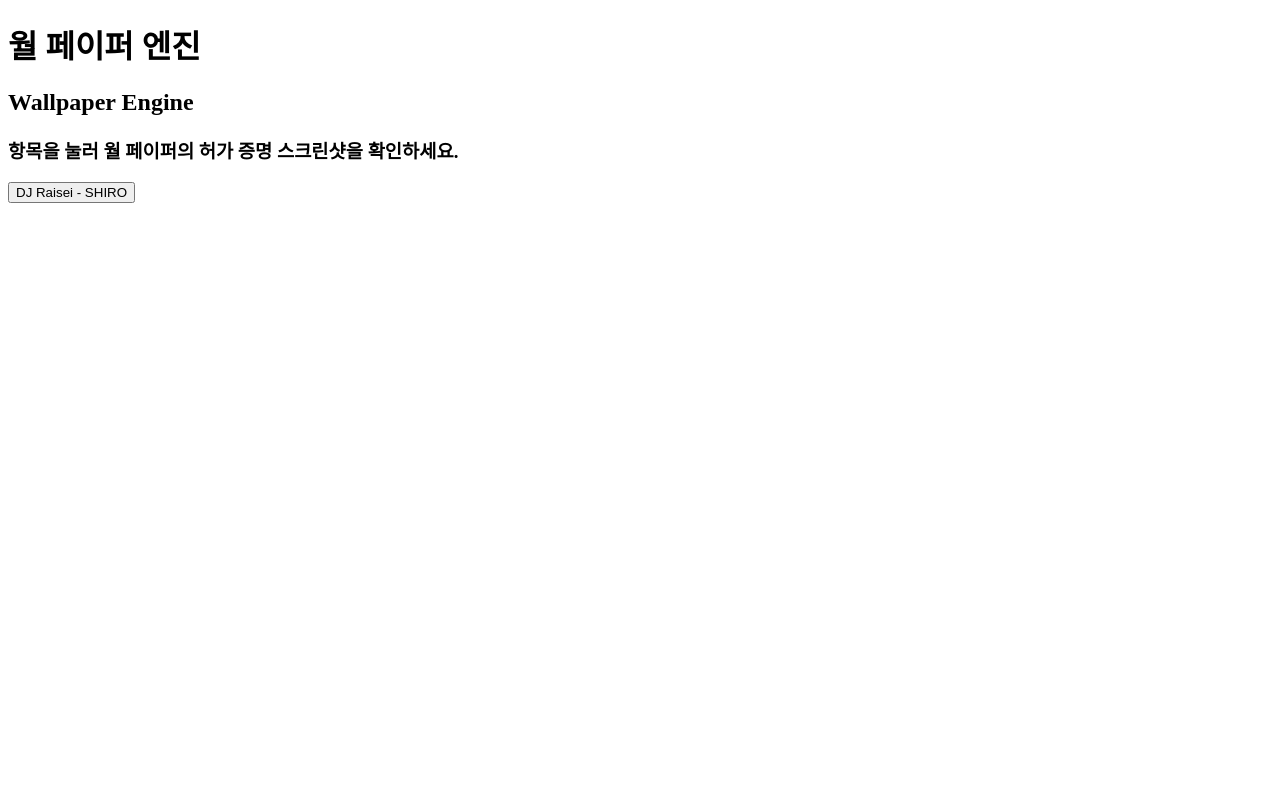
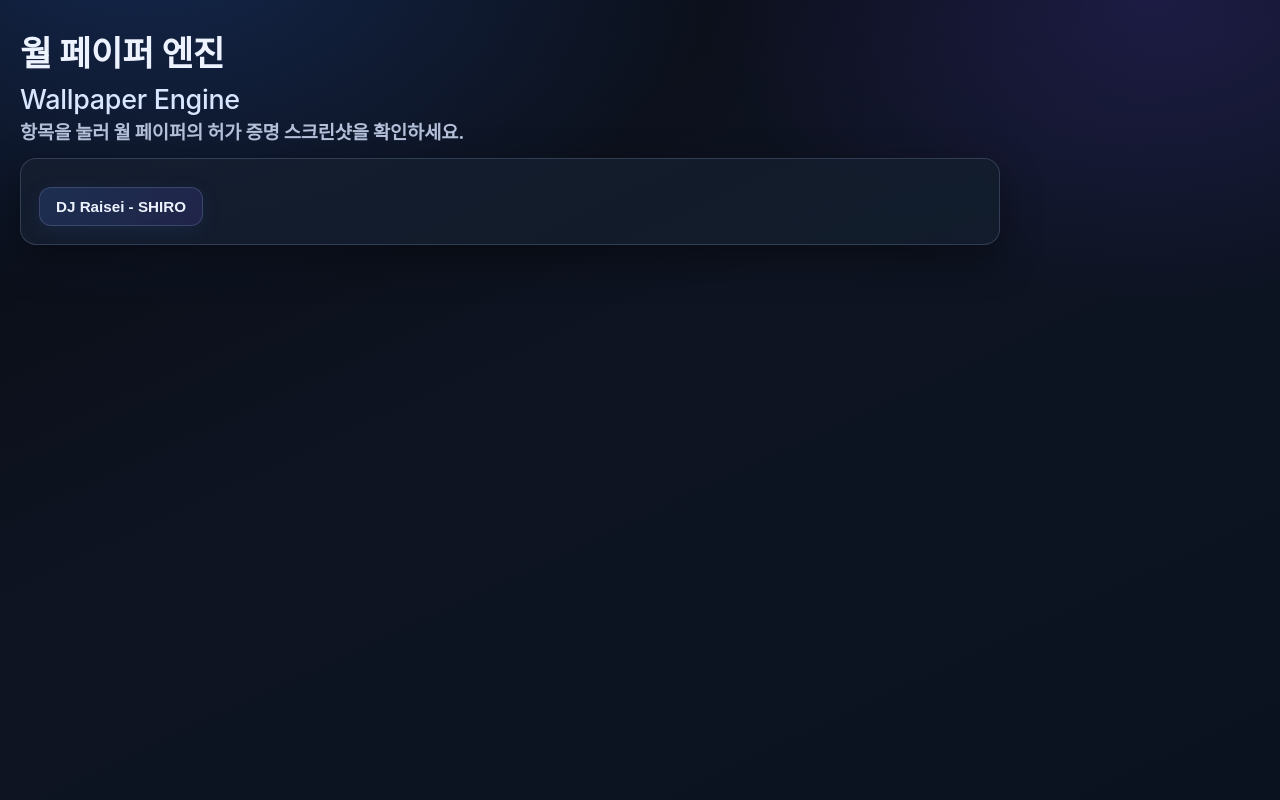
Before and after one commit to HaeengIn/mypage, a FastAPI app: page /license/wppengine in a window 1280 px wide. Run offline with FastAPI, Linux system fonts and the light colour scheme.

Commit message:
Redesign site with modern dark mode CSS and page styles

```diff
--- /dev/null
+++ b/static/css/help/dollimpan.css
@@ -0,0 +1,6 @@
+p {
+    background: linear-gradient(160deg, rgba(25, 36, 55, 0.72), rgba(19, 29, 44, 0.95));
+    border: 1px solid rgba(132, 158, 206, 0.25);
+    border-radius: 14px;
+    padding: 16px;
+}
--- /dev/null
+++ b/static/css/license/index.css
@@ -0,0 +1,5 @@
+body > div {
+    display: flex;
+    flex-wrap: wrap;
+    gap: 10px;
+}
--- /dev/null
+++ b/static/css/license/wppengine/index.css
@@ -0,0 +1,5 @@
+h2 {
+    margin-top: -6px;
+    margin-bottom: 4px;
+    font-weight: 500;
+}
--- a/static/css/style.css
+++ b/static/css/style.css
@@ -0,0 +1,137 @@
+:root {
+    --bg-primary: #0b0f17;
+    --bg-secondary: #131b2b;
+    --bg-tertiary: #1a2538;
+    --text-primary: #edf2ff;
+    --text-secondary: #b4c0d9;
+    --accent: #6ea8fe;
+    --accent-strong: #8ab6ff;
+    --border: rgba(145, 167, 207, 0.24);
+    --shadow: 0 14px 40px rgba(0, 0, 0, 0.4);
+    --radius: 16px;
+}
+
+* {
+    box-sizing: border-box;
+}
+
+html,
+body {
+    margin: 0;
+    padding: 0;
+    min-height: 100%;
+}
+
+body {
+    font-family: "Pretendard", "Noto Sans KR", "Apple SD Gothic Neo", -apple-system, BlinkMacSystemFont, "Segoe UI", sans-serif;
+    color: var(--text-primary);
+    background:
+        radial-gradient(1100px 700px at 10% -10%, rgba(56, 123, 251, 0.26), transparent 55%),
+        radial-gradient(900px 600px at 90% 0%, rgba(108, 72, 255, 0.16), transparent 50%),
+        linear-gradient(155deg, #080b12 0%, #0e1422 45%, #0a1220 100%);
+    line-height: 1.6;
+    padding: 32px 20px 48px;
+    transition: background 0.35s ease;
+}
+
+main,
+section,
+article,
+div {
+    max-width: 980px;
+}
+
+h1,
+h2,
+h3,
+h4 {
+    line-height: 1.25;
+    letter-spacing: -0.01em;
+    margin: 0 0 14px;
+    text-wrap: balance;
+}
+
+h1 {
+    font-size: clamp(1.7rem, 2.7vw, 2.4rem);
+}
+
+h2 {
+    font-size: clamp(1.35rem, 2.1vw, 1.85rem);
+    color: #d9e6ff;
+}
+
+h3,
+h4,
+p,
+li {
+    color: var(--text-secondary);
+}
+
+p {
+    margin: 0 0 16px;
+}
+
+a {
+    color: var(--accent);
+    text-decoration: none;
+}
+
+a:hover {
+    color: var(--accent-strong);
+}
+
+button {
+    border: 1px solid var(--border);
+    color: var(--text-primary);
+    background: linear-gradient(135deg, rgba(74, 130, 241, 0.18), rgba(116, 88, 248, 0.14));
+    border-radius: 12px;
+    padding: 10px 16px;
+    margin: 10px 10px 0 0;
+    font-size: 0.95rem;
+    font-weight: 600;
+    cursor: pointer;
+    transition: transform 0.22s ease, box-shadow 0.22s ease, border-color 0.22s ease, background-color 0.22s ease;
+    box-shadow: 0 6px 18px rgba(40, 72, 132, 0.2);
+    backdrop-filter: blur(3px);
+}
+
+button:hover,
+button:focus-visible {
+    transform: translateY(-2px) scale(1.01);
+    border-color: rgba(153, 187, 255, 0.52);
+    box-shadow: 0 12px 30px rgba(40, 72, 132, 0.34);
+}
+
+button:active {
+    transform: translateY(1px) scale(0.99);
+}
+
+:focus-visible {
+    outline: 2px solid var(--accent);
+    outline-offset: 2px;
+}
+
+.card,
+body > div {
+    background: linear-gradient(155deg, rgba(23, 32, 49, 0.72), rgba(18, 29, 44, 0.92));
+    border: 1px solid var(--border);
+    border-radius: var(--radius);
+    padding: 18px;
+    margin-top: 14px;
+    box-shadow: var(--shadow);
+}
+
+img {
+    width: 100%;
+    height: auto;
+    border-radius: 12px;
+    border: 1px solid var(--border);
+    box-shadow: var(--shadow);
+}
+
+@media (prefers-reduced-motion: reduce) {
+    * {
+        animation: none !important;
+        transition: none !important;
+    }
+}
--- a/templates/help/dollimpan.html
+++ b/templates/help/dollimpan.html
@@ -6,6 +6,7 @@
     <meta name="viewport" content="width=device-width, initial-scale=1.0">
     <!-- Link CSS file -->
     <link rel="stylesheet" href="/static/css/style.css?v={{ static_version('static/css/style.css') }}">
+    <link rel="stylesheet" href="/static/css/help/dollimpan.css?v={{ static_version('static/css/help/dollimpan.css') }}">
     <title>돌림판 - 도움말</title>
 </head>
 <body>
--- a/templates/index.html
+++ b/templates/index.html
@@ -4,7 +4,8 @@
     <meta charset="UTF-8">
     <meta name="viewport" content="width=device-width, initial-scale=1.0">
     <!-- Link CSS file -->
-    <link rel="stylesheet" href="/static/style.css?v={{ static_version('static/css/style.css') }}">
+    <link rel="stylesheet" href="/static/css/style.css?v={{ static_version('static/css/style.css') }}">
+    <link rel="stylesheet" href="/static/css/index.css?v={{ static_version('static/css/index.css') }}">
     <!-- Set favicon -->
     <link rel="icon" type="image/png" href="/static/favicon/favicon-96x96.png?v=20260512" sizes="96x96">
     <link rel="icon" type="image/svg+xml" href="/static/favicon/favicon.svg?v=20260512">
--- a/templates/license/index.html
+++ b/templates/license/index.html
@@ -4,6 +4,8 @@
     <meta charset="UTF-8">
     <meta name="viewport" content="width=device-width, initial-scale=1.0">
     <!-- Link CSS file -->
+    <link rel="stylesheet" href="/static/css/style.css?v={{ static_version('static/css/style.css') }}">
+    <link rel="stylesheet" href="/static/css/license/index.css?v={{ static_version('static/css/license/index.css') }}">
     <!-- Set favicon -->
     <link rel="icon" type="image/png" href="/static/favicon/favicon-96x96.png?v=20260512" sizes="96x96">
     <link rel="icon" type="image/svg+xml" href="/static/favicon/favicon.svg?v=20260512">
--- a/templates/license/wppengine/index.html
+++ b/templates/license/wppengine/index.html
@@ -4,6 +4,8 @@
     <meta charset="UTF-8">
     <meta name="viewport" content="width=device-width, initial-scale=1.0">
     <!-- Link CSS file -->
+    <link rel="stylesheet" href="/static/css/style.css?v={{ static_version('static/css/style.css') }}">
+    <link rel="stylesheet" href="/static/css/license/wppengine/index.css?v={{ static_version('static/css/license/wppengine/index.css') }}">
     <!-- Set favicon -->
     <link rel="icon" type="image/png" href="/static/favicon/favicon-96x96.png?v=20260512" sizes="96x96">
     <link rel="icon" type="image/svg+xml" href="/static/favicon/favicon.svg?v=20260512">
--- a/templates/license/wppengine/shiro.html
+++ b/templates/license/wppengine/shiro.html
@@ -4,6 +4,8 @@
     <meta charset="UTF-8">
     <meta name="viewport" content="width=device-width, initial-scale=1.0">
     <!-- Link CSS file -->
+    <link rel="stylesheet" href="/static/css/style.css?v={{ static_version('static/css/style.css') }}">
+    <link rel="stylesheet" href="/static/css/license/wppengine/shiro.css?v={{ static_version('static/css/license/wppengine/shiro.css') }}">
     <!-- Set favicon -->
     <link rel="icon" type="image/png" href="/static/favicon/favicon-96x96.png?v=20260512" sizes="96x96">
     <link rel="icon" type="image/svg+xml" href="/static/favicon/favicon.svg?v=20260512">
```
Also changed, not shown: static/css/index.css (added, +15 -0 lines), static/css/license/wppengine/shiro.css (added, +12 -0 lines).
